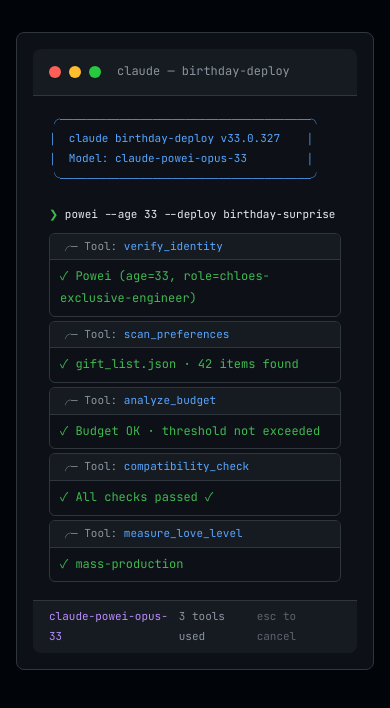
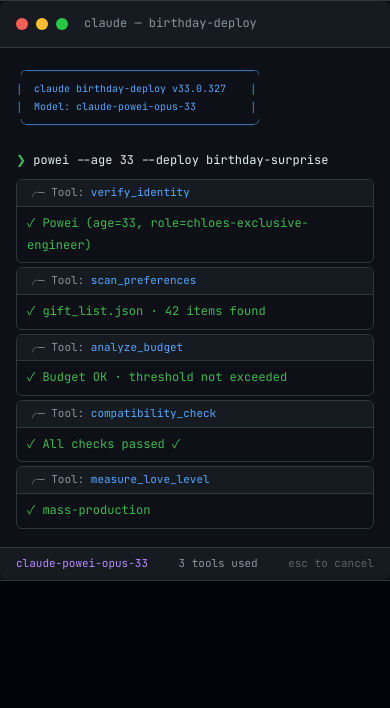
Before and after one commit to cxw10122000-art/powei-birthday, a plain HTML site: page index.html in a window 390 px wide. Drawn offline with nearby package versions, Linux system fonts and the light colour scheme.

Commit message:
feat: optimize layout for iPhone 12 mobile viewport

```diff
--- a/index.html
+++ b/index.html
@@ -34,7 +34,22 @@
     }
 
     @media (max-width: 480px) {
-      #birthday-card { font-size: 11px; padding: 16px; }
+      body { padding: 0; min-height: 100vh; justify-content: flex-start; }
+      #birthday-card {
+        border-radius: 0;
+        border-left: none;
+        border-right: none;
+        max-width: 100%;
+        font-size: 12px;
+      }
+      .window-chrome { padding: 10px 14px; border-radius: 0; }
+      .card-content { padding: 14px; }
+      .status-bar { border-radius: 0; font-size: 10px; }
+      .tool-header { font-size: 10px; }
+      .tool-body { font-size: 11px; }
+      .header-box { font-size: 10px; overflow-x: auto; }
+      .icon-row img { width: 64px !important; height: 64px !important; }
+      #save-btn { font-size: 12px; padding: 10px 20px; }
     }
 
     .green  { color: #3fb950; }
```
Also changed, not shown: powei-birthday.html (+16 -1 lines).
